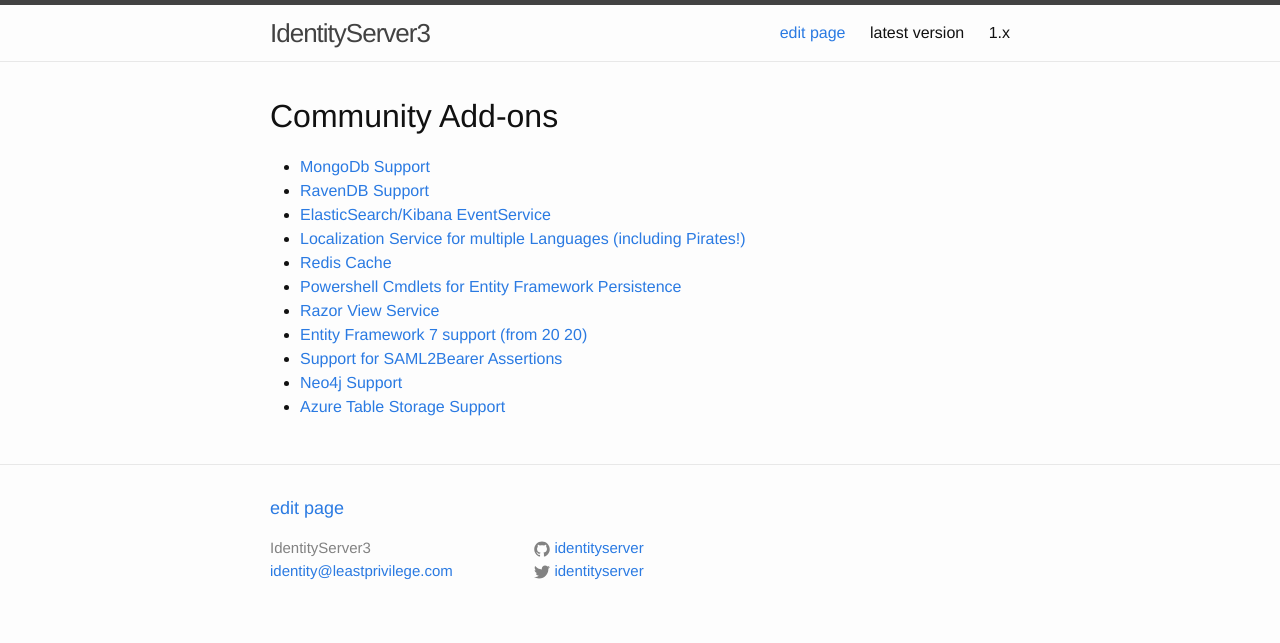
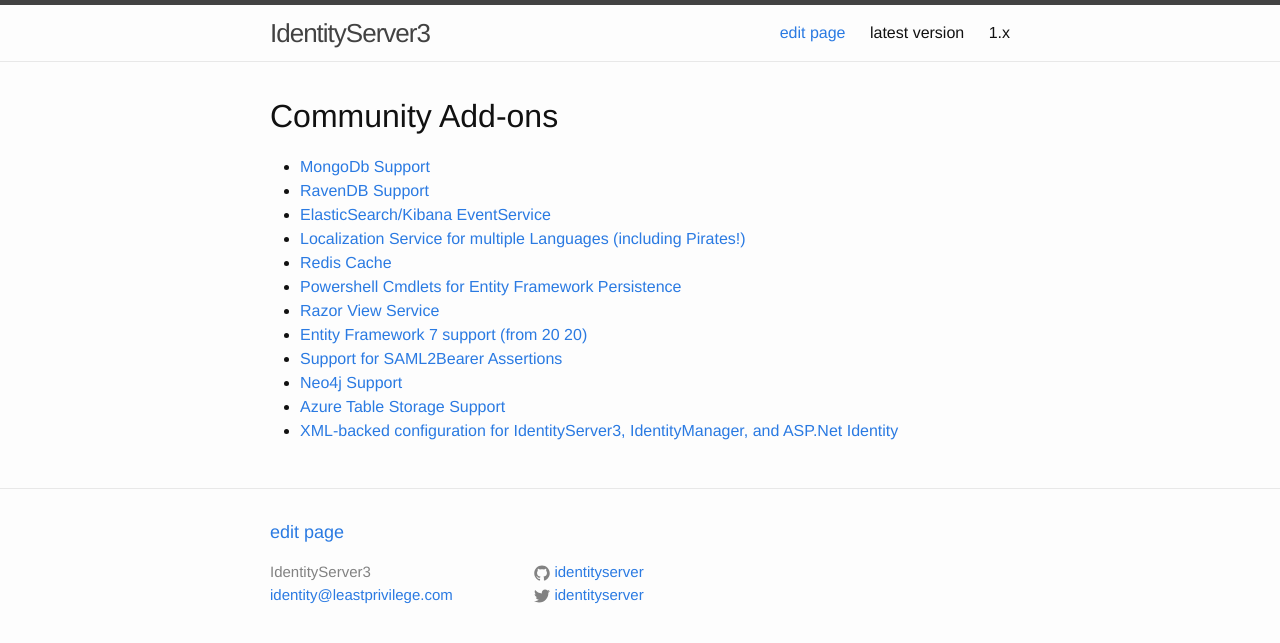
Before and after one commit to IdentityServer/Documentation, a Jekyll site: the page built from docsv2/resources/community.md, in a window 1280 px wide. Shown: the top 643 px of the page. Built offline with Jekyll 4.4.1, drawn with Linux system fonts in a browser that asks for light colours.

Commit message:
Update community.md

```diff
--- a/docsv2/resources/community.md
+++ b/docsv2/resources/community.md
@@ -15,3 +15,4 @@
 * [Support for SAML2Bearer Assertions](https://www.nuget.org/packages/IdentityServer3.Contrib.Saml2Bearer/)
 * [Neo4j Support](https://github.com/edgecastle/IdentityServer3Neo4j/)
 * [Azure Table Storage Support](http://kylesonaty.com/identity-server-3-azure-table-storage-stores/)
+* [XML-backed configuration for IdentityServer3, IdentityManager, and ASP.Net Identity](https://github.com/LinqBeast/IdentityServer3.Contrib.Configuration/)
```
